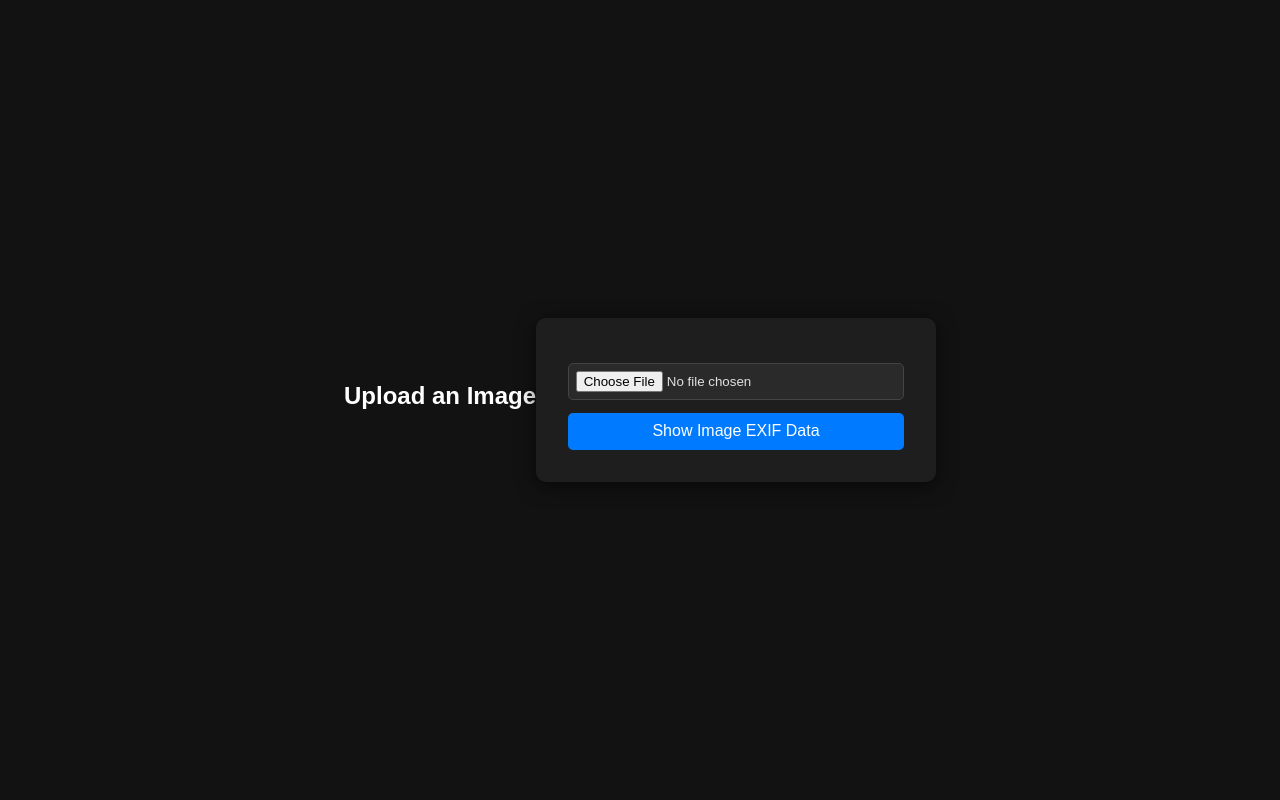
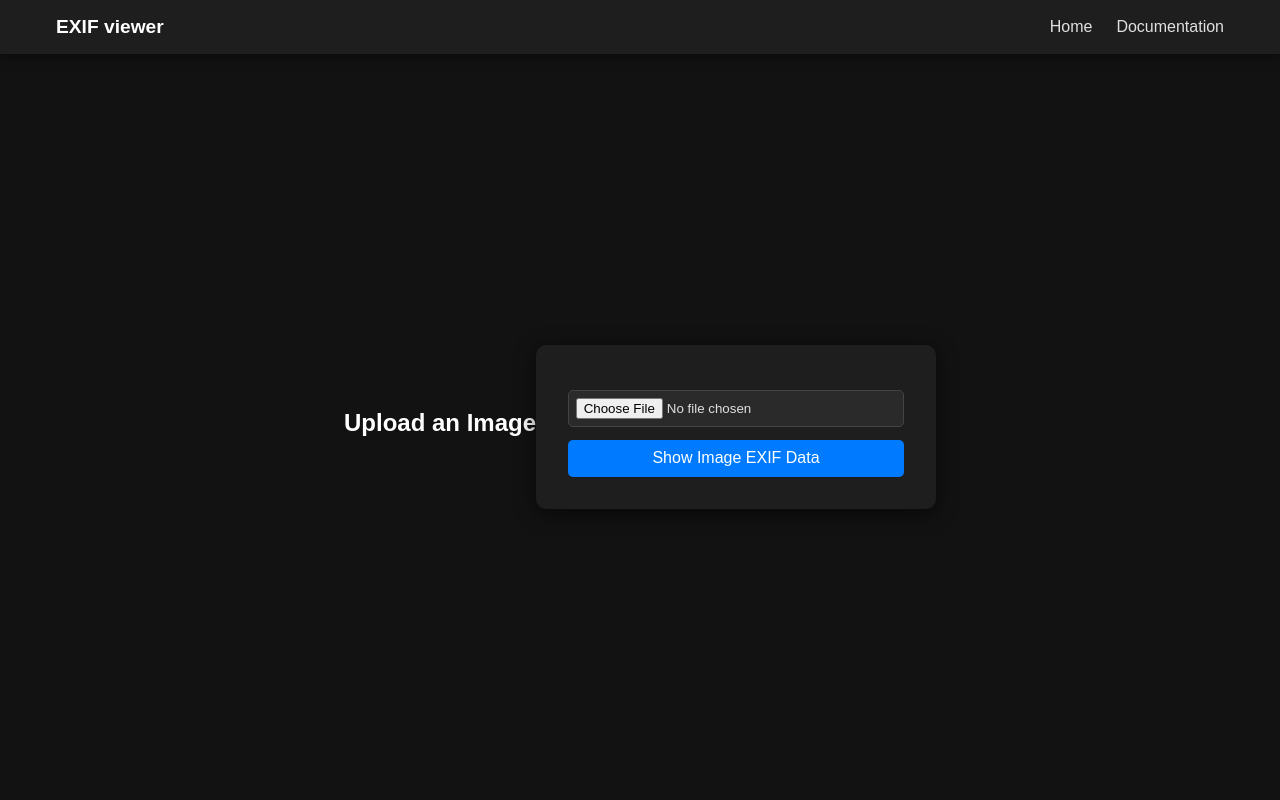
Before and after one commit to Rafaelorr/exif_data_view_website, a Flask app: page / in a window 1280 px wide. Run offline with Flask 3, Linux system fonts and the light colour scheme.

Commit message:
add navbar to all the routes

```diff
--- /dev/null
+++ b/static/navbar.css
@@ -0,0 +1,48 @@
+.navbar {
+    background-color: #1e1e1e;
+    width: 100%;
+    padding: 1em;
+    position: fixed;
+    top: 0;
+    left: 0;
+    z-index: 1000;
+    box-shadow: 0 2px 10px rgba(0, 0, 0, 0.5);
+}
+
+.navbar-container {
+    max-width: 1200px;
+    margin: 0 auto;
+    display: flex;
+    justify-content: space-between;
+    align-items: center;
+    padding: 0 1em;
+}
+
+.logo {
+    color: #ffffff;
+    font-size: 1.2em;
+    font-weight: bold;
+}
+
+.nav-links {
+    list-style: none;
+    display: flex;
+    gap: 1.5em;
+    margin: 0;
+    padding: 0;
+}
+
+.nav-links li a {
+    color: #e0e0e0;
+    text-decoration: none;
+    font-size: 1em;
+    transition: color 0.3s ease;
+}
+
+.nav-links li a:hover {
+    color: #007bff;
+}
+
+body {
+    padding-top: 70px; /* Add space to accommodate fixed navbar */
+}
--- a/templates/exif_tags.html
+++ b/templates/exif_tags.html
@@ -6,6 +6,7 @@
   <link rel="stylesheet" href="/static/exif_tags.css">
 </head>
 <body>
+  {% include "navbar.html" %}
 
   <h1>Detailed Explanation of Common EXIF Tags</h1>
   <p>EXIF (Exchangeable Image File Format) data is embedded in image files (mostly JPEG, TIFF, and RAW) by digital cameras, smartphones, and image editing tools. These tags provide metadata that describe how and when the image was captured. Below are the most commonly used EXIF tags explained in detail.</p>
--- a/templates/index.html
+++ b/templates/index.html
@@ -7,6 +7,8 @@
     <title>EXIF data viewer</title>
 </head>
 <body>
+    {% include "navbar.html" %}
+
     <h1>Upload an Image</h1> <br>
     <form method="POST" action="/upload" enctype="multipart/form-data">
         <input type="file" name="image" accept="image/*" required> <br>
--- /dev/null
+++ b/templates/navbar.html
@@ -0,0 +1,12 @@
+<nav class="navbar">
+    <div class="navbar-container">
+        <div class="logo">EXIF viewer</div>
+        <ul class="nav-links">
+            <li><a href="{{url_for('index')}}">Home</a></li>
+            <li><a href="{{url_for('documentation')}}">Documentation</a></li>
+        </ul>
+    </div>
+</nav>
+<head>
+    <link rel="stylesheet" href="/static/navbar.css">
+</head>
--- a/templates/result.html
+++ b/templates/result.html
@@ -7,6 +7,8 @@
     <title>EXIF Data</title>
 </head>
 <body>
+    {% include "navbar.html" %}
+
     <h1>EXIF Data</h1>
     {% if exif %}
         <ul>
```
